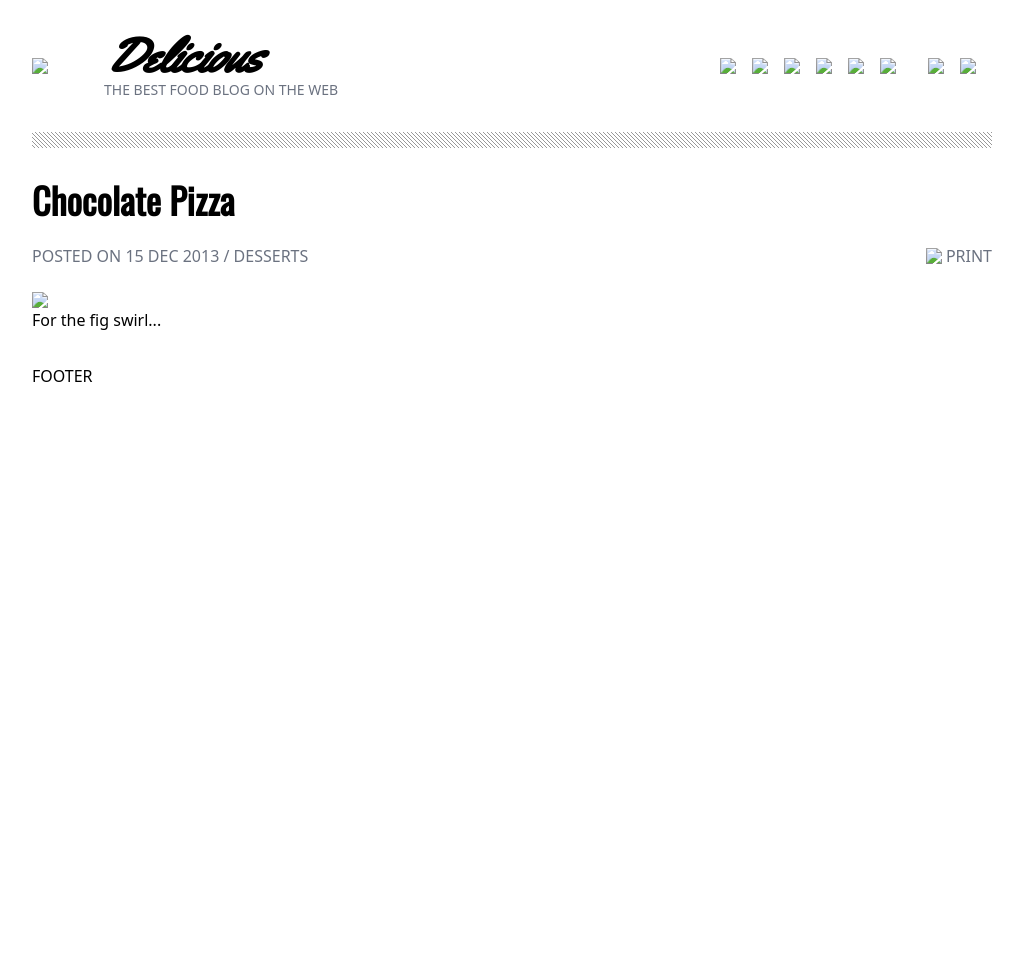
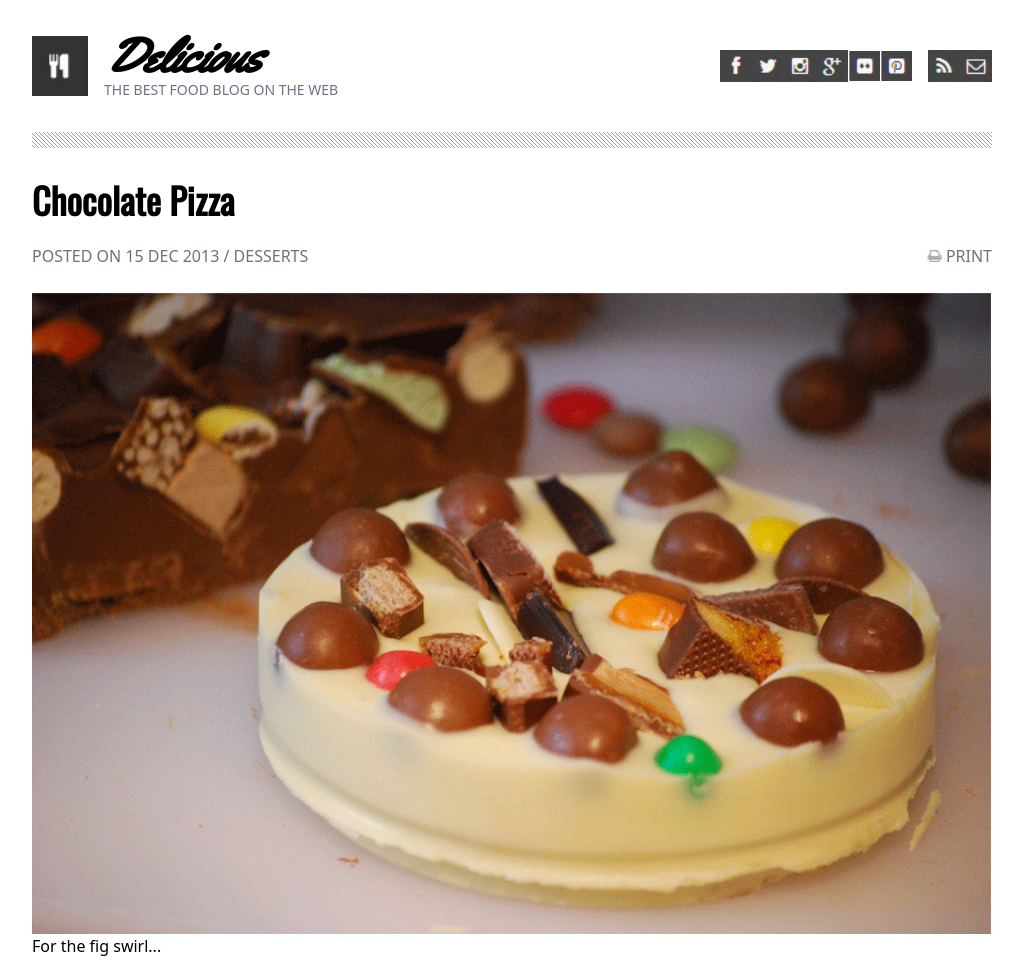
Before and after one commit to ganttArt/chocolate-cookies, a plain HTML site: page index.html in a window 1280 px wide. Shown: the top 961 px of the page, without its empty margins (128-1151 px from the left). Before the commit the page ends 800 px from the top, so only its background shows below. Drawn offline with nearby package versions, Linux system fonts and the light colour scheme; files whose address does not match are found by name; a web font is replaced by a local one.

```diff
--- a/index.html
+++ b/index.html
@@ -14,21 +14,21 @@
     <header>
       <nav class="flex justify-between">
         <div class="flex">
-          <img class="self-center w-14" src="logo.png" />
+          <img class="self-center w-14" src="img/logo.png" />
           <div class="ml-4">
             <h2 class="text-5xl font-bold italic" style="font-family: 'Yellowtail', cursive">Delicious</h2>
             <p class="text-sm text-gray-500 uppercase">The best food blog on the web</p>
           </div>
         </div>
         <div class="flex">
-          <img class="self-center w-8" src="fb-icon.png" />
-          <img class="self-center w-8" src="twit-icon.png" />
-          <img class="self-center w-8" src="insta-icon.png" />
-          <img class="self-center w-8" src="gp-icon.png" />
-          <img class="self-center w-8" src="flic-icon.png" />
-          <img class="self-center w-8" src="pint-icon.png" />
-          <img class="self-center w-8 ml-4" src="rss-icon.png" />
-          <img class="self-center w-8" src="mail-icon.png" />
+          <img class="self-center w-8" src="img/fb-icon.png" />
+          <img class="self-center w-8" src="img/twit-icon.png" />
+          <img class="self-center w-8" src="img/insta-icon.png" />
+          <img class="self-center w-8" src="img/gp-icon.png" />
+          <img class="self-center w-8" src="img/flic-icon.png" />
+          <img class="self-center w-8" src="img/pint-icon.png" />
+          <img class="self-center w-8 ml-4" src="img/rss-icon.png" />
+          <img class="self-center w-8" src="img/mail-icon.png" />
         </div>
       </nav>
       <div class="h-4 mt-8" style="background-image: url('hr-img.png')" />
@@ -41,11 +41,11 @@
       <div class="flex justify-between my-6">
         <p class="text-gray-500 uppercase">Posted on 15 Dec 2013 / Desserts</p>
         <span class=flex>
-          <img class="self-center w-4 mr-1" src="print-icon.png" />
+          <img class="self-center w-4 mr-1" src="img/print-icon.png" />
           <p class="text-gray-500 uppercase">print</p>
         </span>
       </div>
-      <img class="w-full" src="choco-pizza.png" />
+      <img class="w-full" src="img/choco-pizza.png" />
       <p>
         For the fig swirl...
       </p>
```
